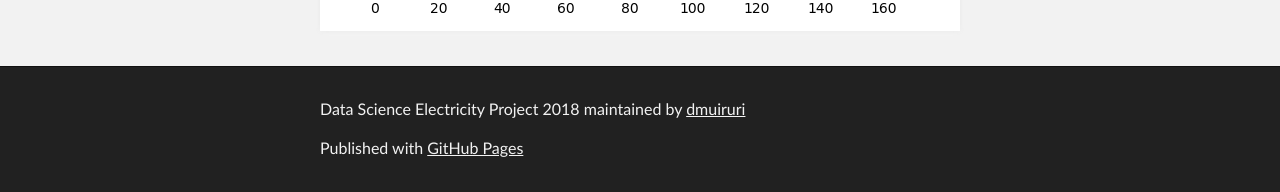
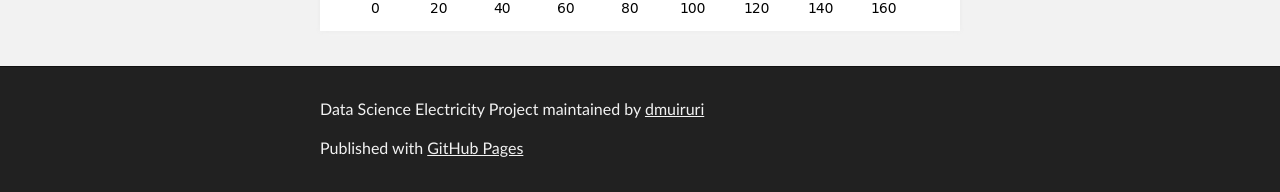
Before and after one commit to dmuiruri/ds_proj, a Jekyll site: the page built from docs/index.md, in a window 1280 px wide and 900 px high, scrolled down 2938 px. Shown: the part 705-897 px from the top of the window. Built offline with Jekyll 4.4.1, drawn with Linux system fonts in a browser that asks for light colours; some of the changed text lies outside the part shown.

Commit message:
Update _config.yml

```diff
--- a/docs/_config.yml
+++ b/docs/_config.yml
@@ -1,2 +1,2 @@
-title: Data Science Electricity Project 2018
+title: Data Science Electricity Project
 description: Modelling weather data to predict electricity consumption.
```
